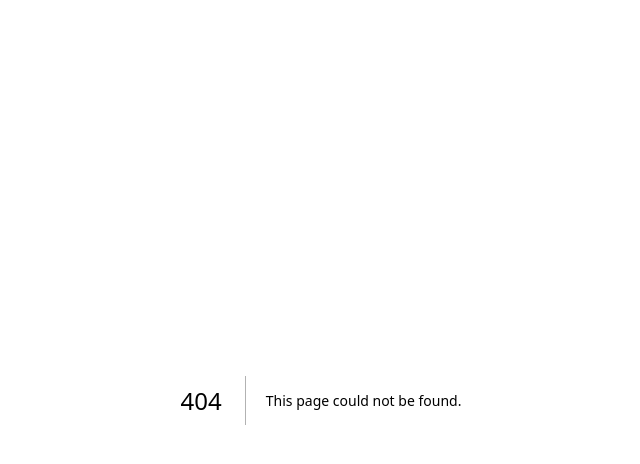
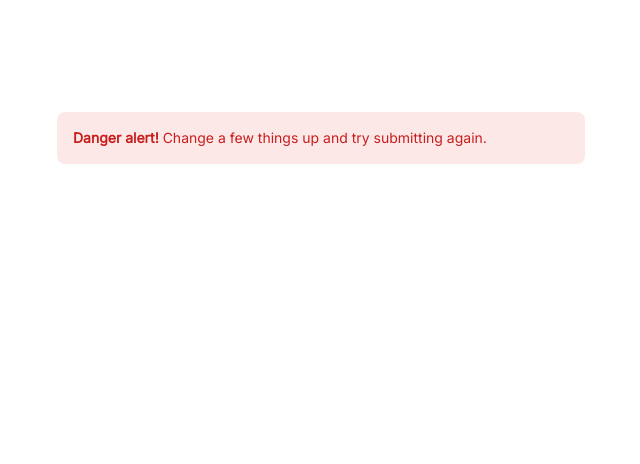
Before and after one commit to Somanyu/sip-frontend, a Next.js app: page /logout in a window 1280 px wide. Before the commit this address had no page. Shown: the top 464 px of the page, without its empty margins (319-959 px from the left). Built offline with nearby package versions, Linux system fonts and the light colour scheme.

Commit message:
💄 add: logout page

```diff
--- /dev/null
+++ b/pages/logout.js
@@ -0,0 +1,13 @@
+const Logout = () => {
+    return (
+        <>
+            <div class="flex justify-center content-center p-28">
+                <div class="font-inter w-1/2 p-4 mb-4 text-sm text-red-700 bg-red-100 rounded-lg dark:bg-red-200 dark:text-red-800" role="alert">
+                    <span class="font-bold font-inter">Danger alert!</span> Change a few things up and try submitting again.
+                </div>
+            </div>
+        </>
+    );
+}
+
+export default Logout;
```
